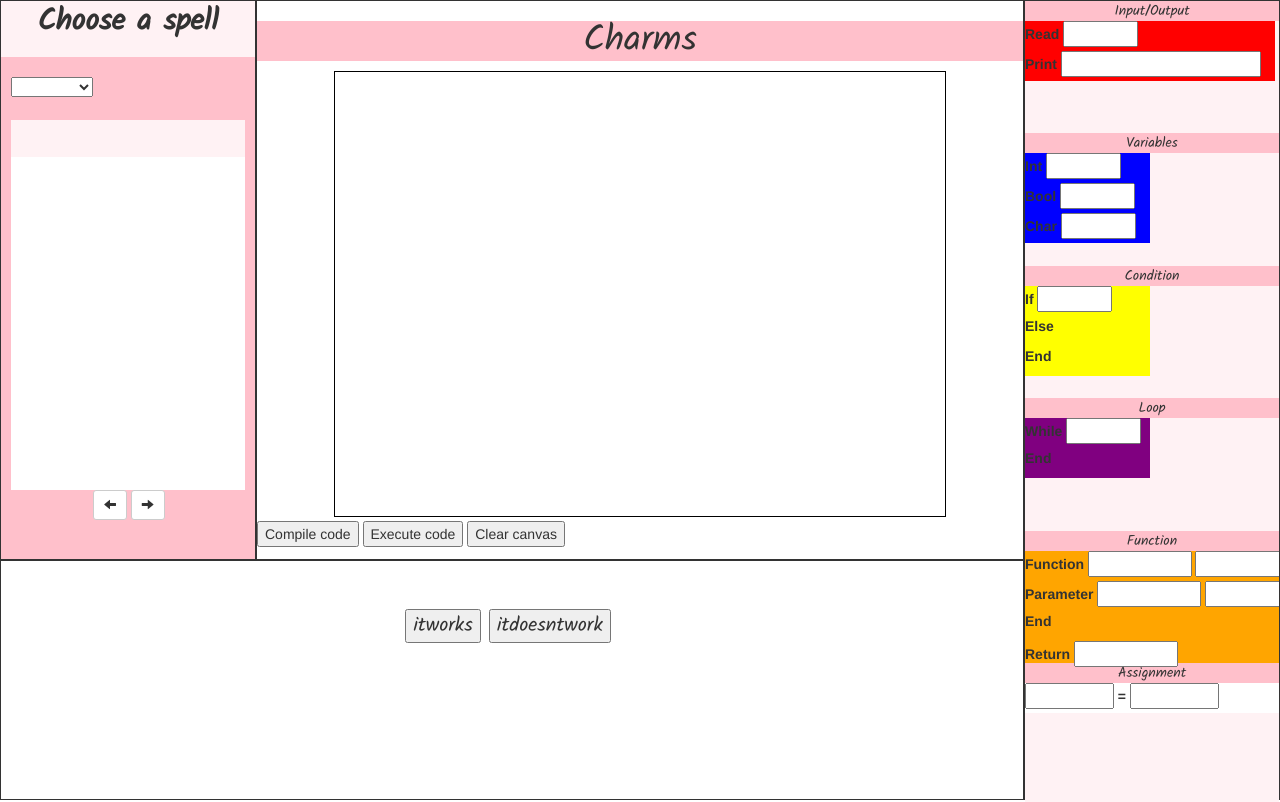
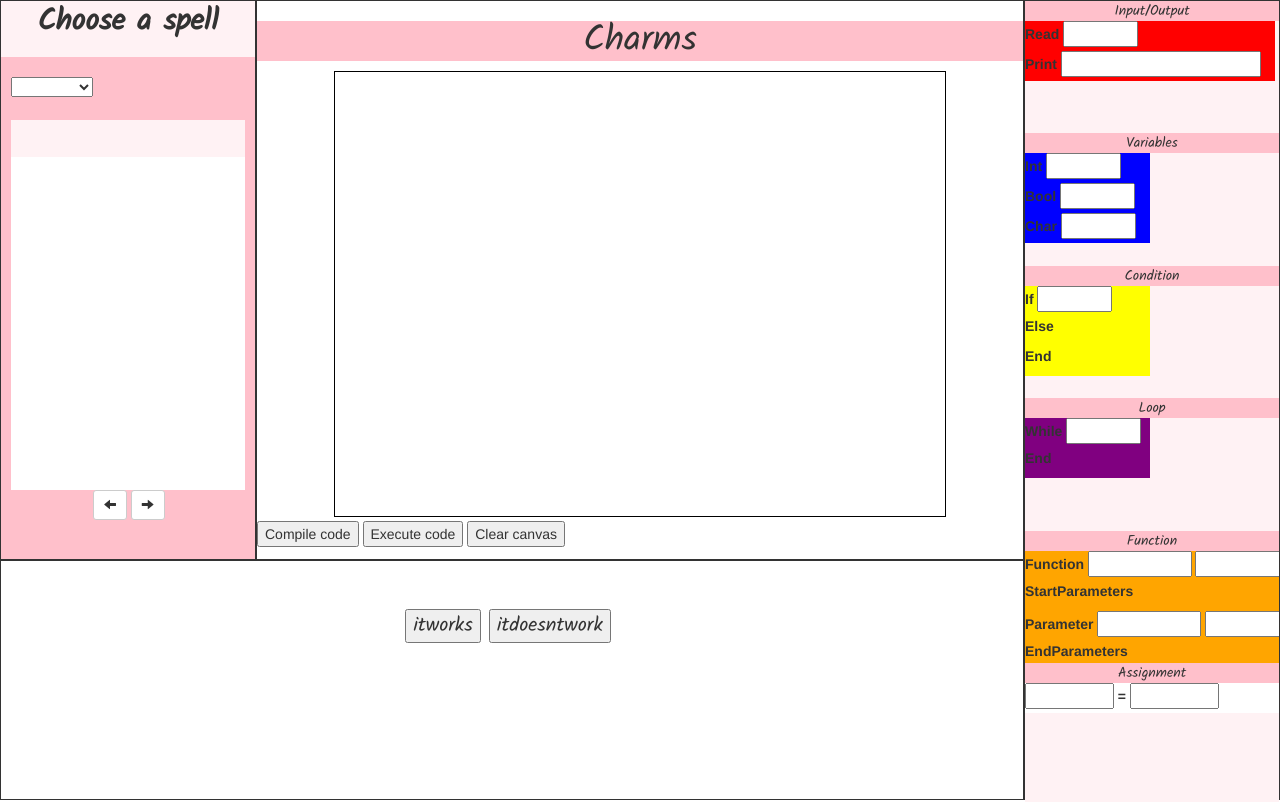
Before and after one commit to renysaldivar/Charms, a Django app: page / in a window 1280 px wide. Run offline with Django 3.2, Linux system fonts and the light colour scheme; some libraries are stand-ins or nearby versions.

Commit message:
Adds start and end parameter blocks for functions

```diff
--- a/CharmsProject/CharmsApp/static/canvas.js
+++ b/CharmsProject/CharmsApp/static/canvas.js
@@ -9,7 +9,9 @@ var blockCountEndCondition = 0;
 var blockCountWhile = 0;
 var blockCountEndLoop = 0;
 var blockCountFunction = 0;
+var blockCountStartParameters = 0;
 var blockCountParameter = 0;
+var blockCountEndParameters = 0;
 var blockCountEndFunction = 0;
 var blockCountReturn = 0;
 var blockCountCall = 0;
@@ -74,9 +76,17 @@ function drop(ev) {
             newBlock.id = data + "-" + blockCountFunction;
             blockCountFunction += 1;
             break;
+        case 'block-startp-parameters':
+            newBlock.id = data + "-" + blockCountStartParameters;
+            blockCountStartParameters += 1;
+            break;
         case 'block-parameter':
             newBlock.id = data + "-" + blockCountParameter;
             blockCountParameter += 1;
+            break;
+        case 'block-endp-parameters':
+            newBlock.id = data + "-" + blockCountEndParameters;
+            blockCountEndParameters += 1;
             break;
         case 'block-end-function':
             newBlock.id = data + "-" + blockCountEndFunction;
@@ -100,6 +110,12 @@ function drop(ev) {
 }
 
 $(document).ready(function () {
+    $("#btn-execute").click(function(){
+        $('#block-canvas').each(function () {
+            console.log($("#block-canvas").children());
+        });
+    });
+
     $('#btn-clear').click(function(){
         $('#block-canvas').empty();
         blockCountRead = 0;
@@ -113,7 +129,9 @@ $(document).ready(function () {
         blockCountWhile = 0;
         blockCountEndLoop = 0;
         blockCountFunction = 0;
+        blockCountStartParameters = 0;
         blockCountParameter = 0;
+        blockCountEndParameters = 0;
         blockCountEndFunction = 0;
         blockCountReturn = 0;
         blockCountCall = 0;
--- a/CharmsProject/CharmsApp/templates/blocks.html
+++ b/CharmsProject/CharmsApp/templates/blocks.html
@@ -73,10 +73,16 @@
       <input type="text" class='block-function-input' name="block-function-input">
       <input type="text" class='block-function-input' name="block-function-input">
     </div>
+    <div class='block-function' id='block-startp-parameters' draggable='true' ondragstart='drag(event)'>
+      <label>StartParameters</label>
+    </div>
     <div class='block-function' id='block-parameter' draggable='true' ondragstart='drag(event)'>
       <label>Parameter</label>
       <input type="text" class='block-function-input' name="block-function-input">
       <input type="text" class='block-function-input' name="block-function-input">
+    </div>
+    <div class='block-function' id='block-endp-parameters' draggable='true' ondragstart='drag(event)'>
+      <label>EndParameters</label>
     </div>
     <div class='block-function' id='block-end-function' draggable='true' ondragstart='drag(event)'>
       <label>End</label>
```
